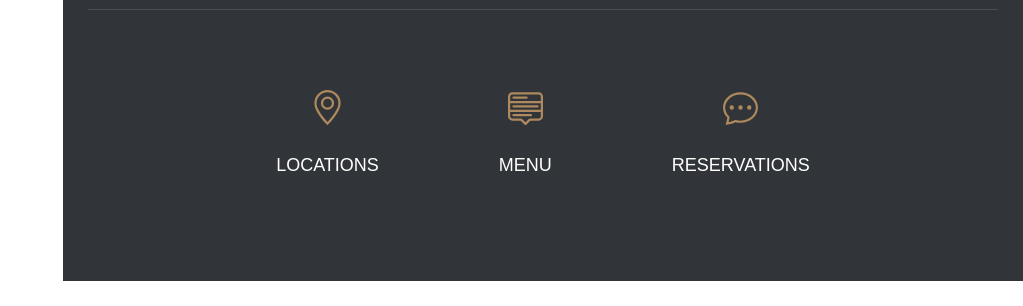
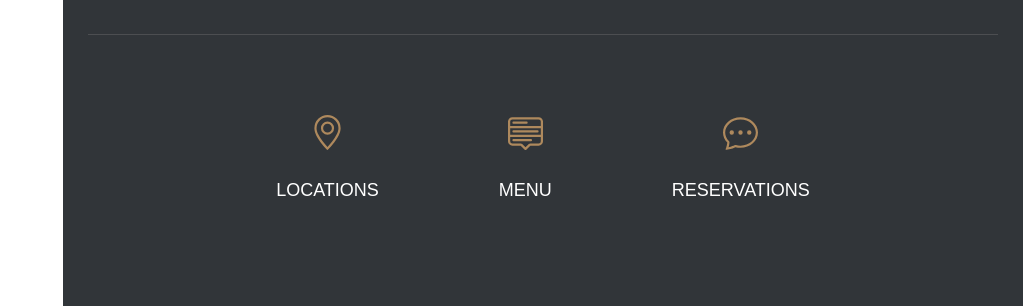
Before and after one commit to RezaGeshaniWeb/Cafe, a plain HTML site: page index.html in a window 1280 px wide. Shown: the part 3984-4290 px from the top of the page, without its empty margins (257-1280 px from the left). Before the commit the page ends 4265 px from the top, so only its background shows below. Drawn offline with nearby package versions, Linux system fonts and the light colour scheme.

Commit message:
Update style.css

```diff
--- a/style.css
+++ b/style.css
@@ -333,7 +333,7 @@ main {
         }
 
         footer {
-            padding: 25px;
+            padding: 50px 25px 25px;
 
             >img {
                 width: 220px;
```
